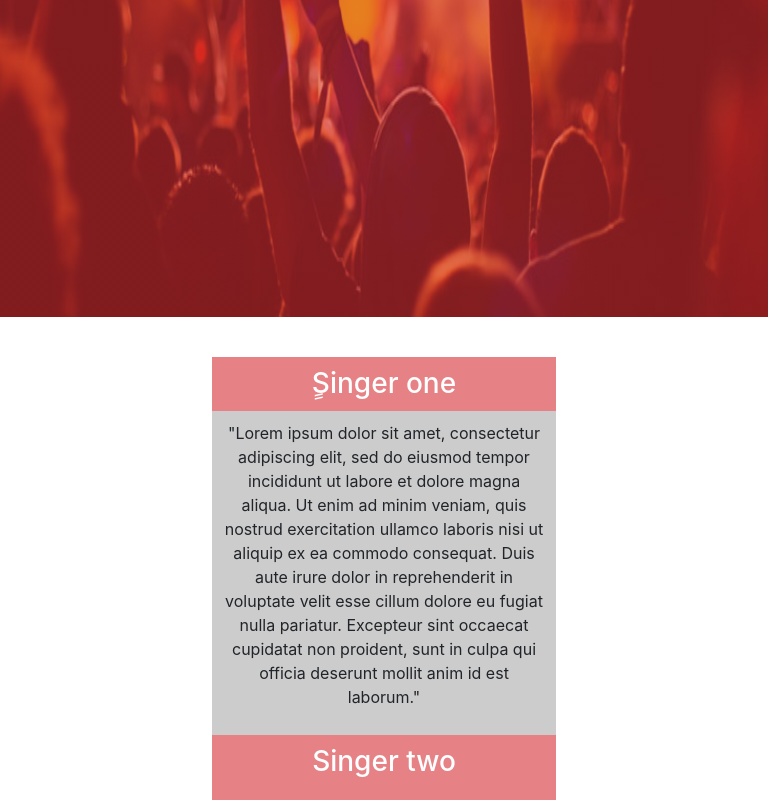
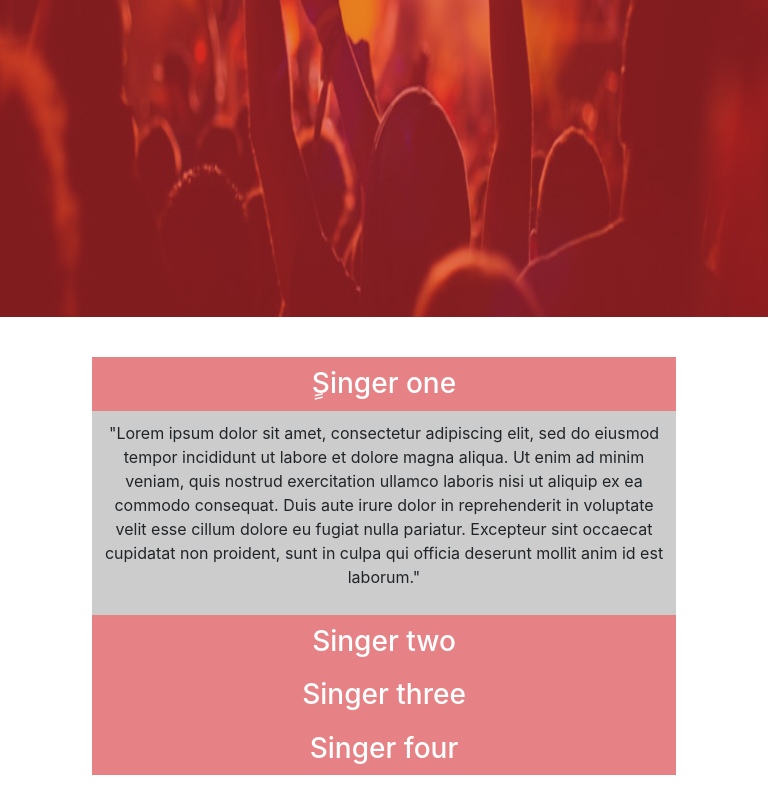
Before and after one commit to yassein-97/Egypt-Party, a plain HTML site: page index.html in a window 768 px wide. Shown: the part 443-1243 px from the top of the page. Drawn offline with Linux system fonts and the light colour scheme; files whose address does not match are found by name.

Commit message:
handel screen  view

```diff
--- a/css/style.css
+++ b/css/style.css
@@ -106,6 +106,9 @@ body {
     padding: 40px;
 
 }
+.singer-container{
+    width: 50%;
+}
 .singer-header{
     font-size: 1.75rem;
     line-height: 2.1rem;
@@ -171,7 +174,17 @@ div.singer-card.active{
     border: 1px solid #D62E33;
     color: #FFFFFF;
 }
-@media screen and (max-width:560px){
+
+@media screen and (min-width:768px) and (max-width:991px) {
+    .duration{
+        max-height: 900px;
+    }
+    .singer-container{
+        width: 85%;
+    }
+}
+
+@media screen and (max-width:767px){
     html{
         font-size: 5px;
     }
--- a/index.html
+++ b/index.html
@@ -38,7 +38,7 @@
 
     <!----------------------------------- start duration ---------------------------------->
     <section id="duration" class="duration d-flex justify-content-center align-items-center my-lg-5 py-lg-5">
-        <div class="w-50">
+        <div class="singer-container">
             <h3 id="firstSinger" class="singer-header text-center ">ٍSinger one</h3>
             <div id="firstSingerCard" class="singer-card active text-center">
                 <p>
```
